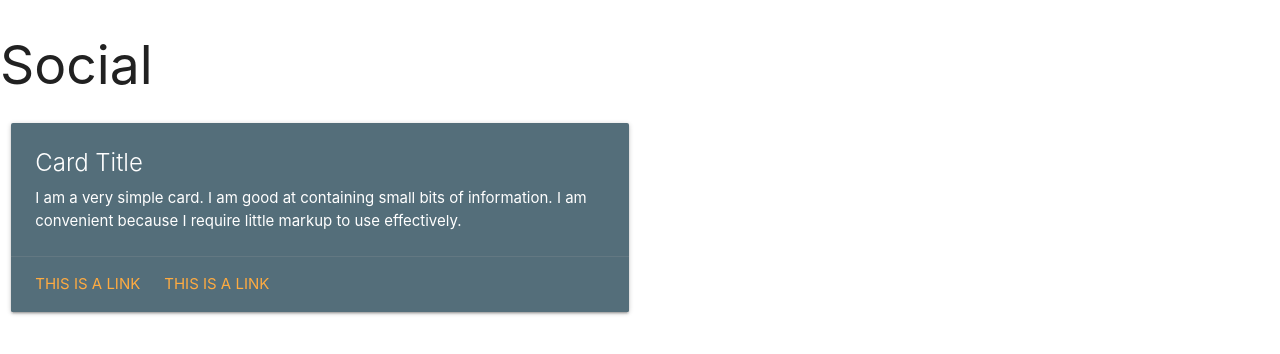
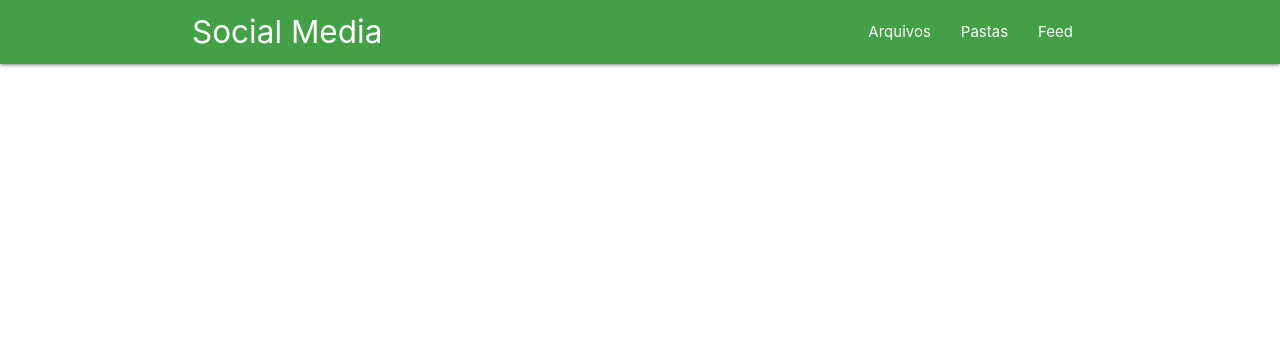
Before and after one commit to UlissesMesquita/Estudando-Vue, a Vue app in the folder social/: page /#/ in a window 1280 px wide. Shown: the top 354 px of the page. Built offline with nearby package versions, Linux system fonts and the light colour scheme.

Commit message:
Alterando os :vbind: para alterar o nome dinamicamente

```diff
--- a/social/src/App.vue
+++ b/social/src/App.vue
@@ -1,14 +1,26 @@
 <template>
   <div>
+
+      <nav-bar cor="green darken-1" logo="Social Media" url="Hastag" menu1="Arquivos" menu2="Pastas" menu3="Feed"/>
+
     <router-view/>
   </div>
 </template>
 
 <script>
+//Importação de NavBars
+  import NavBar from '@/components/layouts/NavBar'
+
+
+//Importação de componentes
 export default {
-  name: 'App'
+  name: 'App',
+  components: {
+    NavBar
+  }
 }
 </script>
+
 
 <style>
 
--- /dev/null
+++ b/social/src/components/layouts/NavBar.vue
@@ -0,0 +1,31 @@
+<template>
+
+  <nav :class="cor || 'blue' ">
+    <div class="nav-wrapper container">
+      <a :href="url || '#' " class="brand-logo">{{logo || 'Logo'}}</a>
+      <ul id="nav-mobile" class="right hide-on-med-and-down">
+        <li><a :href="menu1-url || '#' ">{{menu1 || 'Menu 1'}}</a></li>
+        <li><a :href="menu2-url || '#' ">{{menu2 || 'Menu 2'}}</a></li>
+        <li><a :href="menu3-url || '#' ">{{menu3 || 'Menu 3'}}</a></li>
+      </ul>
+    </div>
+  </nav>
+
+</template>
+
+
+<script>
+export default {
+  name: 'NavBar',
+  props:['logo', 'url', 'cor', 'menu1-url', 'menu2-url', 'menu3-url', 'menu1', 'menu2', 'menu3'],
+  data () {
+    return {
+
+    }
+  }
+}
+</script>
+
+<style scoped>
+
+</style>
--- a/social/src/pages/home/home.vue
+++ b/social/src/pages/home/home.vue
@@ -1,24 +1,15 @@
 <template>
-    <div class="">
-        <h2> Social </h2>
 
-          <div class="row">
-            <div class="col s12 m6">
-              <div class="card blue-grey darken-1">
-                <div class="card-content white-text">
-                  <span class="card-title">Card Title</span>
-                  <p>I am a very simple card. I am good at containing small bits of information.
-                  I am convenient because I require little markup to use effectively.</p>
-                </div>
-                <div class="card-action">
-                  <a href="#">This is a link</a>
-                  <a href="#">This is a link</a>
-                </div>
-              </div>
-            </div>
-          </div>
 
-    </div>
+
+
+
+
+
+
+
+
+
 </template>
 
 <script>
```
